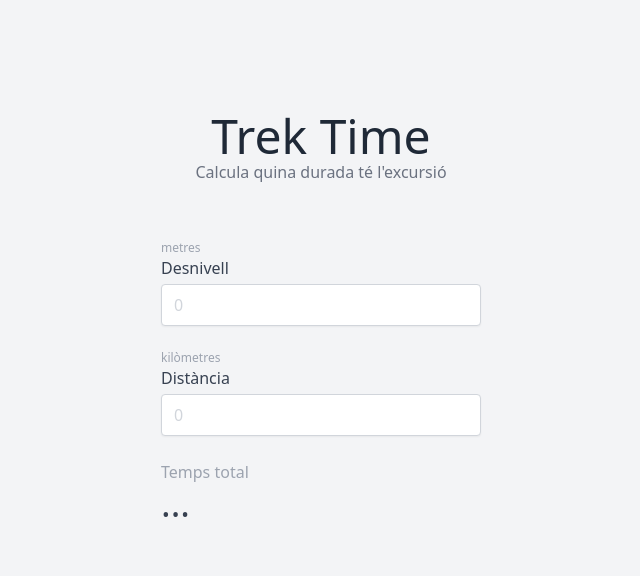
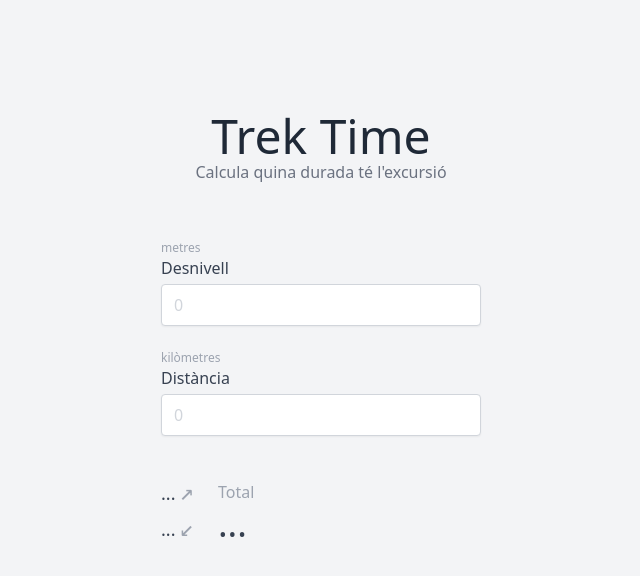
Before and after one commit to sauloperez/trek-time, a Next.js app: page / in a window 1280 px wide. Shown: the top 576 px of the page, without its empty margins (319-959 px from the left). Built offline with nearby package versions, Linux system fonts and the light colour scheme.

Commit message:
Add up and down times apart from total

```diff
--- a/components/calculator.js
+++ b/components/calculator.js
@@ -1,12 +1,14 @@
 import React, { useState } from 'react';
 
 import Input from '../components/input'
-import { decimalToTime, totalTime } from '../lib/time'
+import { decimalToTime, timings } from '../lib/time'
 
 export default function Calculator() {
-  const [total, setTotal] = useState();
-  const [distance, setDistance] = useState();
-  const [slope, setSlope] = useState();
+  const [total, setTotal] = useState(),
+        [distance, setDistance] = useState(),
+        [slope, setSlope] = useState(),
+        [up_time, setUpTime] = useState(),
+        [down_time, setDownTime] = useState();
 
   function handleDistanceChange(e) {
     e.preventDefault()
@@ -14,7 +16,12 @@ export default function Calculator() {
     const distance = e.target.value;
 
     setDistance(distance)
-    setTotal(totalTime(slope, distance))
+
+    const times = timings(slope, distance);
+
+    setUpTime(times.up_time)
+    setDownTime(times.down_time)
+    setTotal(times.total_time)
   }
 
   function handleSlopeChange(e) {
@@ -23,11 +30,17 @@ export default function Calculator() {
     const slope = e.target.value;
 
     setSlope(slope)
-    setTotal(totalTime(slope, distance))
+
+    const times = timings(slope, distance);
+
+    setUpTime(times.up_time)
+    setDownTime(times.down_time)
+    setTotal(times.total_time)
   }
 
   return (
     <div className="mt-14 max-w-xs mx-auto">
+      <div className="grid gap-10">
         <div className="grid gap-6">
           <Input
             type="number"
@@ -47,11 +60,24 @@ export default function Calculator() {
             onChange={handleDistanceChange}
             value={distance}
           />
+        </div>
 
+        <div className="flex">
+          <div className="mr-6 space-y-1">
             <div>
-          <p className="text-gray-400">Temps total</p>
+              <span className="font-medium text-lg text-gray-700">{decimalToTime(up_time)}</span>
+              <span className="ml-1 text-gray-400 text-2xl font-mono">&#8599;</span>
+            </div>
+            <div>
+              <span className="font-medium text-lg text-gray-700">{decimalToTime(down_time)}</span>
+              <span className="ml-1 text-gray-400 text-2xl font-mono">&#8601;</span>
+            </div>
+          </div>
+          <div>
+            <p className="text-gray-400 mt-1">Total</p>
             <div className="text-4xl font-medium text-gray-700">
-            {total == null ? "..." : decimalToTime(total)}
+              {decimalToTime(total)}
+            </div>
           </div>
         </div>
       </div>
--- a/lib/time.js
+++ b/lib/time.js
@@ -1,4 +1,10 @@
+const GAP = 1.2;
+
 export function decimalToTime(decimal) {
+  if (decimal == null) {
+    return "...";
+  }
+
   const mod = decimal % 1,
     minutes = Math.ceil(mod * 60),
     hours = (decimal - mod);
@@ -6,15 +12,28 @@ export function decimalToTime(decimal) {
   return hours + "h " + minutes + "min";
 }
 
-export function totalTime(slope, distance) {
-  if (slope == null || distance == null) {
-    return;
+export function timings(slope, distance) {
+  if (slope == null || slope == "" || distance == null || distance == "") {
+    return [null, null, null];
   }
 
   const slope_h = parseInt(slope)/300,
     distance_h = parseInt(distance)/4,
-    up_time = Math.max(slope_h, distance_h) + (0.5 * Math.min(slope_h, distance_h)),
-    down_time = up_time * 2/3;
+    up_time = upTime(slope_h, distance_h),
+    down_time = downTime(up_time),
+    total_time = totalTime(up_time, down_time);
 
-  return ((up_time + down_time) * 1.2).toFixed(2);
+  return { up_time, down_time, total_time };
 }
+
+function upTime(slope_h, distance_h) {
+  return Math.max(slope_h, distance_h) + (0.5 * Math.min(slope_h, distance_h));
+}
+
+function downTime(up_time) {
+  return up_time * 2/3;
+}
+
+function totalTime(up_time, down_time) {
+  return ((up_time + down_time) * GAP).toFixed(2);
+}
```
Lines whose indentation alone changed are shown as unchanged.
